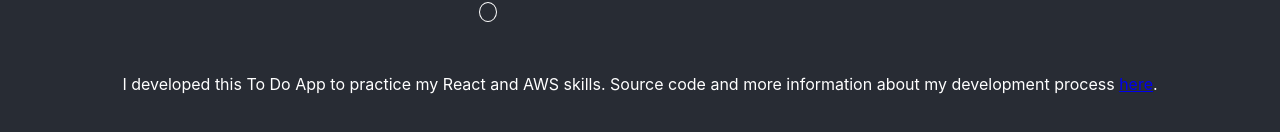
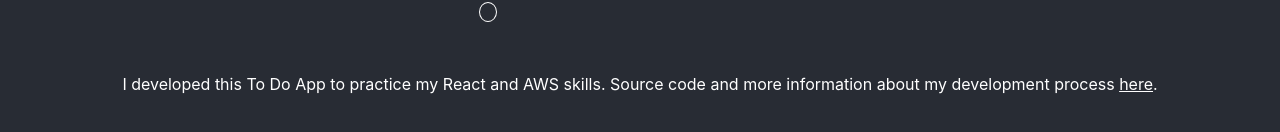
Before and after one commit to rochellev/ToDoApp, a React (Create React App) app: page / in a window 1280 px wide. Shown: the part 234-366 px from the top of the page. Built offline with nearby package versions, Linux system fonts and the light colour scheme.

Commit message:
add style to link so can actually read it

```diff
--- a/src/AboutMe.js
+++ b/src/AboutMe.js
@@ -4,7 +4,7 @@ import './App.css';
 function AboutMe(){
   return(
     <div className='todo-list'>
-      <p>I developed this To Do App to practice my React and AWS skills. Source code and more information about my development process <a href="https://github.com/rochellev/ToDoApp">here</a>.</p>
+      <p>I developed this To Do App to practice my React and AWS skills. Source code and more information about my development process <a className='link' href="https://github.com/rochellev/ToDoApp">here</a>.</p>
     </div>
   )
 }
--- a/src/App.css
+++ b/src/App.css
@@ -22,8 +22,7 @@ body {
   pointer-events: none;
 }
 
-.about {
-  display: flex;
+.link {
   color: white;
 }
 
```
Also changed, not shown: 1 other file (tests, documents, lock files or other folders).
